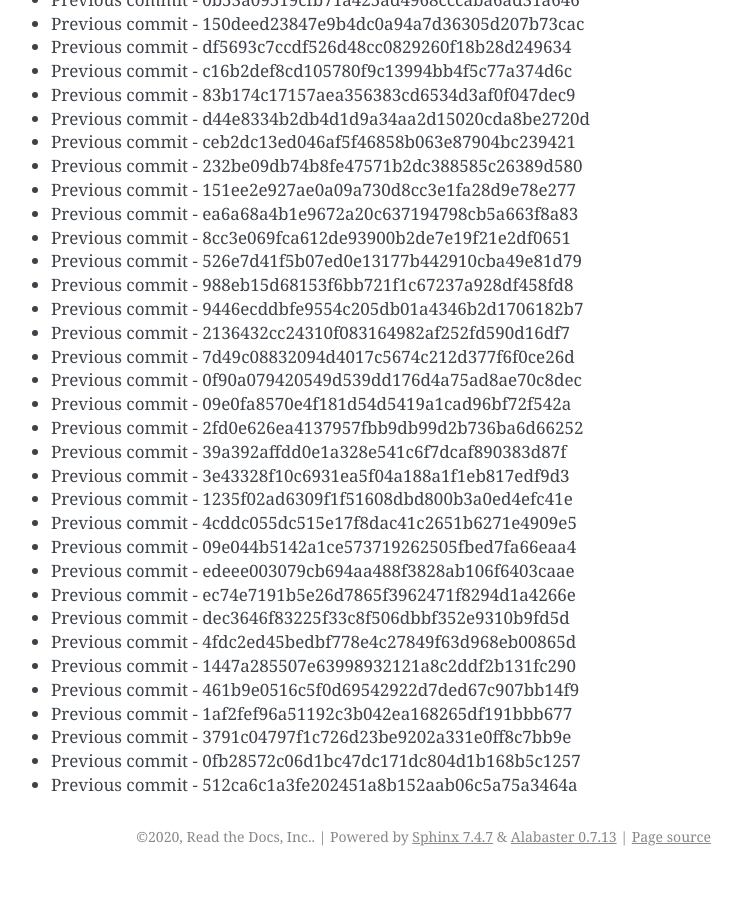
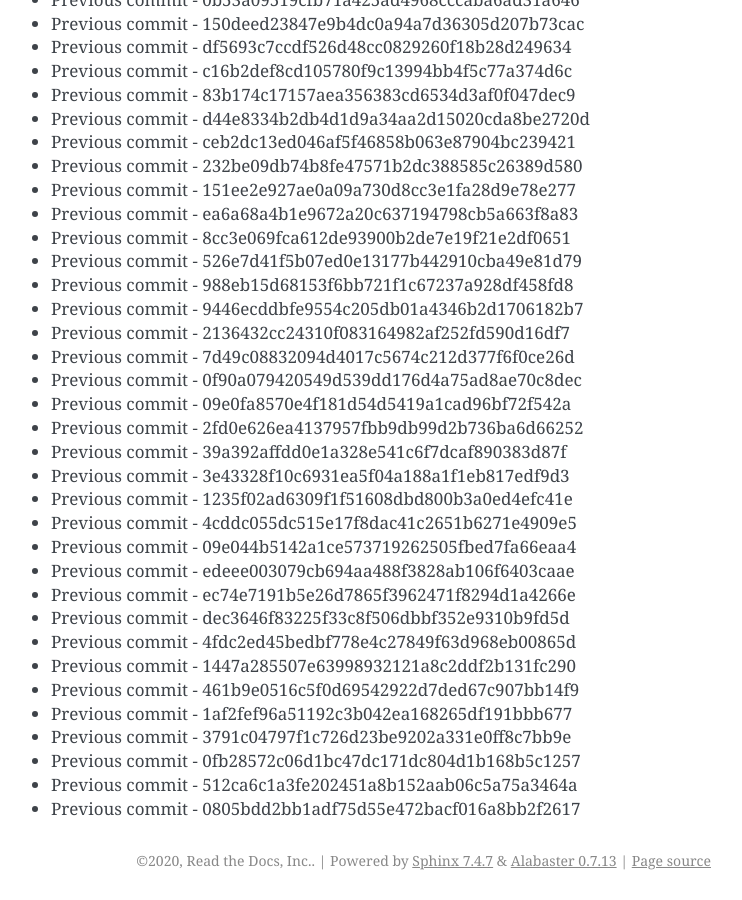
Before and after one commit to readthedocs/rtd-git-stresstest, a Sphinx documentation site: the page built from docs/updates.rst, in a window 1280 px wide and 900 px high, scrolled down 23715 px. Shown: the whole window, without its empty margins (399-1141 px from the left). Built offline with Sphinx 7.4.7, drawn with Linux system fonts in a browser that asks for light colours; before the commit the page ends 24591 px from its top, so only the background shows below that.

Commit message:
Generating commit from previous: 0805bdd2bb1adf75d55e472bacf016a8bb2f2617

```diff
--- a/docs/updates.rst
+++ b/docs/updates.rst
@@ -1028,3 +1028,4 @@ It can be tested for any performance characteristics.
 * Previous commit - 3791c04797f1c726d23be9202a331e0ff8c7bb9e
 * Previous commit - 0fb28572c06d1bc47dc171dc804d1b168b5c1257
 * Previous commit - 512ca6c1a3fe202451a8b152aab06c5a75a3464a
+* Previous commit - 0805bdd2bb1adf75d55e472bacf016a8bb2f2617
```
